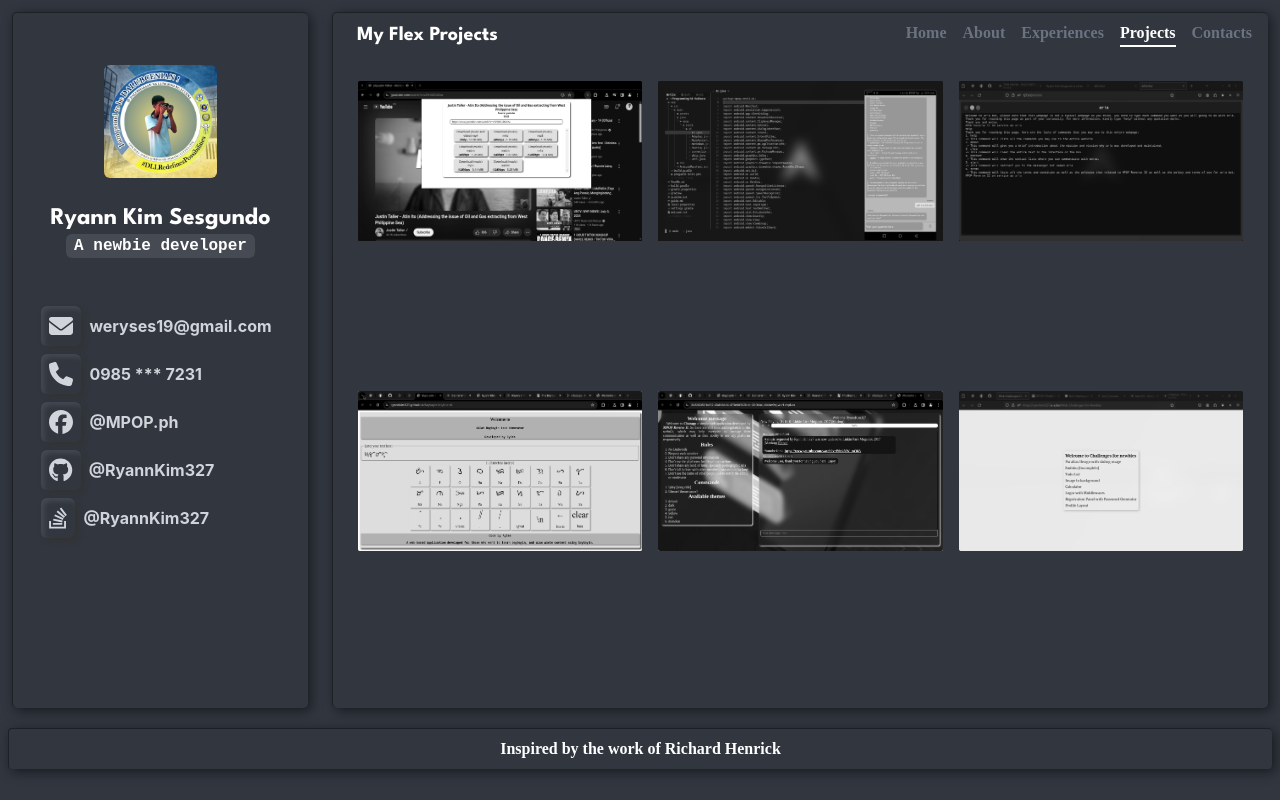
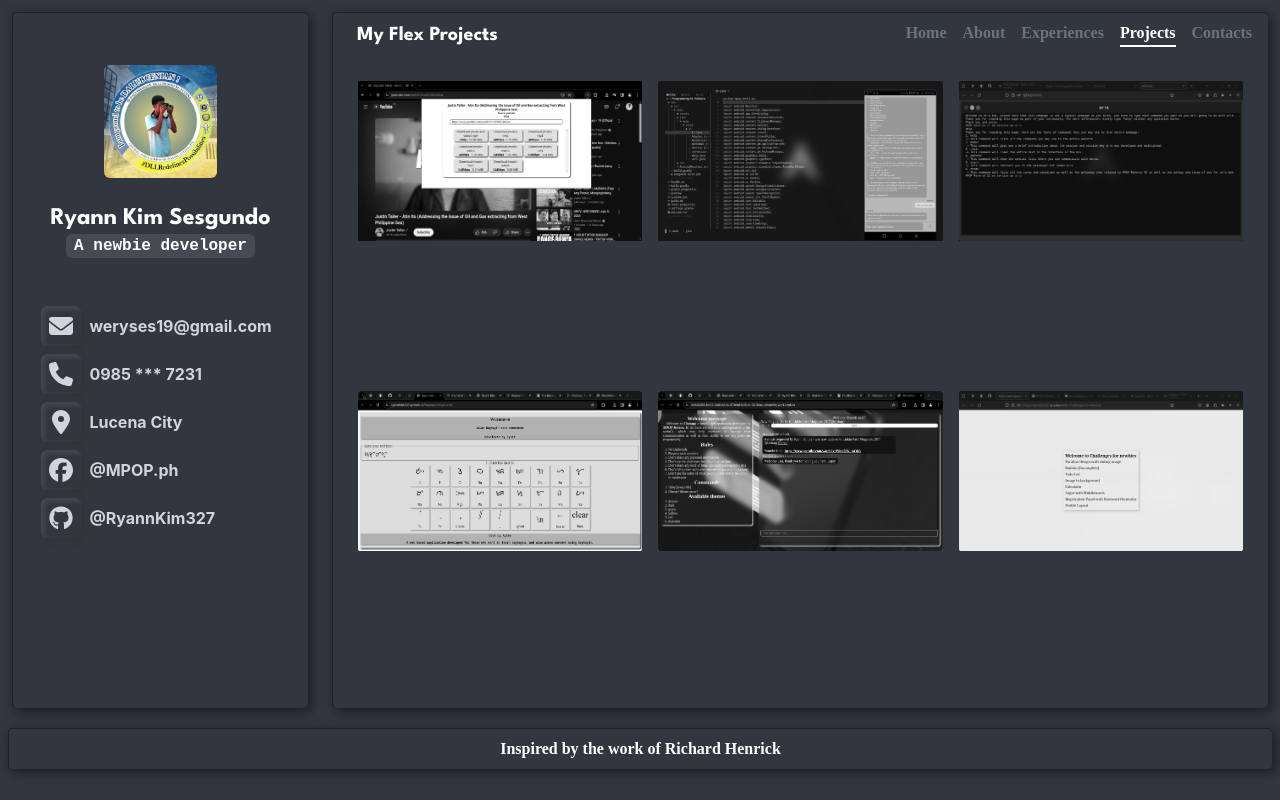
Before and after one commit to RyannKim327/ryannkim327.github.io, a React (Create React App) app: page /projects in a window 1280 px wide. Built offline with nearby package versions, Linux system fonts and the light colour scheme.

Commit message:
08-12-24 22:16 [Fixed Url Forward]

```diff
--- a/src/components/left.tsx
+++ b/src/components/left.tsx
@@ -1,22 +1,36 @@
 import { FontAwesomeIcon } from "@fortawesome/react-fontawesome";
-import { faEnvelope, faPhone } from "@fortawesome/free-solid-svg-icons";
+import {
+  faEnvelope,
+  faLocationDot,
+  faPhone,
+} from "@fortawesome/free-solid-svg-icons";
 import Me from "./../assets/img/profile.jpg";
 import { IconProp } from "@fortawesome/fontawesome-svg-core";
-import {
-  faFacebook,
-  faGithub,
-  faStackOverflow,
-} from "@fortawesome/free-brands-svg-icons";
+import { faFacebook, faGithub } from "@fortawesome/free-brands-svg-icons";
 
-const li = (icon: IconProp, info: string) => {
+const goto = (url: string) => {
+  if (url) {
+    const w = window.open(url, "_black");
+    if (w) {
+      w.focus();
+    }
+  }
+};
+
+const li = (icon: IconProp, info: string, url: string) => {
   const styles = {
     boxShadow:
       "3px 3px 5px #333333, 3px 3px 5px inset rgba(255, 255, 255, 0.1)",
   };
   return (
-    <li className="flex items-center my-2 justify-start font-bold text-gray-300 hover:text-white">
+    <li
+      onClick={() => {
+        goto(url);
+      }}
+      className={`flex items-center my-2 justify-start font-bold text-gray-300 hover:text-white ${url !== "" ? "cursor-pointer" : ""}`}
+    >
       <FontAwesomeIcon
-        className="text-2xl rounded-md p-2 box-border"
+        className="text-2xl rounded-md aspect-square p-2 box-border"
         style={styles}
         icon={icon ?? ""}
       />
@@ -38,11 +52,11 @@ const Left = () => {
         A newbie developer
       </h3>
       <ul className="mt-10">
-        {li(faEnvelope, "weryses19@gmail.com")}
-        {li(faPhone, "0985 *** 7231")}
-        {li(faFacebook, "@MPOP.ph")}
-        {li(faGithub, "@RyannKim327")}
-        {li(faStackOverflow, "@RyannKim327")}
+        {li(faEnvelope, "weryses19@gmail.com", "")}
+        {li(faPhone, "0985 *** 7231", "")}
+        {li(faLocationDot, "Lucena City", "")}
+        {li(faFacebook, "@MPOP.ph", "https://facebook.com/MPOP.ph")}
+        {li(faGithub, "@RyannKim327", "https://github.com/RyannKim328")}
       </ul>
     </div>
   );
--- a/src/pages/about.tsx
+++ b/src/pages/about.tsx
@@ -9,10 +9,12 @@ const About = () => {
       initial={{
         boxSizing: "border-box",
         position: "absolute",
-        marginTop: "100%",
+        marginTop: "50%",
+        opacity: 0,
       }}
       animate={{
         marginTop: 0,
+        opacity: 1,
       }}
       exit={{ marginTop: "100%" }}
       className="p-4 overflow-hidden"
--- a/src/pages/contacts.tsx
+++ b/src/pages/contacts.tsx
@@ -44,7 +44,7 @@ const Contacts = () => {
       </motion.div>
 
       <form action="" method="POST" className="w-full box-border">
-        <h1 className="text-xl pl-6 spartan pt-6">Contact Form</h1>
+        <h1 className="text-xl pl-6 spartan mt-4">Contact Form</h1>
         <div className="flex flex-col w-full border-box">
           <div className="flex flex-row w-full">
             {input("email", "email", "Email")}
--- a/src/pages/projects.tsx
+++ b/src/pages/projects.tsx
@@ -8,9 +8,15 @@ import websamples from "../assets/projects/web-samples.png";
 import chatapp from "../assets/projects/chatapp.png";
 
 const Project = (props: any) => {
-  function go(location_: string) {
-    console.log(location_);
+  function go(url: string) {
+    if (url) {
+      const w = window.open(url);
+      if (w) {
+        w.focus();
+      }
+    }
   }
+
   return (
     <motion.div
       initial={{
@@ -24,7 +30,9 @@ const Project = (props: any) => {
         delay: props.delay,
       }}
       className="grayscale hover:grayscale-0 h-40 aspect-video transition ease-in transition-75 delay-75 overflow-hidden"
-      // onClick={go(props.location)}
+      onClick={() => {
+        go(props.location);
+      }}
     >
       <img
         src={props.src}
@@ -51,20 +59,40 @@ const Projects = () => {
         delay={0}
         location="https://github.com/RyannKim327/video-downloader-extension/releases/tag/Chrome-0.0.3"
       />
-      <Project src={ai} alt="AI Haibara" text="AI Haibara" delay={0.25} />
-      <Project src={aria} alt="Ar!a Bot" text="Ar!a Bot" delay={0.5} />
+      <Project
+        src={ai}
+        alt="AI Haibara"
+        text="AI Haibara"
+        delay={0.25}
+        location="https://github.com/RyannKim327/Ai-Haibara/raw/main/app.apk"
+      />
+      <Project
+        src={aria}
+        alt="Ar!a Bot"
+        text="Ar!a Bot"
+        delay={0.5}
+        location="https://ryannkim327.is-a.dev/FacebookBot"
+      />
       <Project
         src={baybayin}
         alt="Baybayin Keyboard"
         text="Baybayin Keyboard"
         delay={0.75}
+        location="https://ryannkim327.is-a.dev/Baybayin-Keyboard"
       />
-      <Project src={chatapp} alt="Chat App" text="Chat App" delay={1} />
+      <Project
+        src={chatapp}
+        alt="Chat App"
+        text="Chat App"
+        delay={1}
+        location="https://chat-app-y7a7.onrender.com"
+      />
       <Project
         src={websamples}
         alt="Web Samples for Newbie"
         text="Web Challenges"
         delay={1.25}
+        location="https://ryannkim327.is-a.dev/Web-Challenges-for-Newbie"
       />
     </div>
   );
--- a/src/widgets/wordbyword-text.tsx
+++ b/src/widgets/wordbyword-text.tsx
@@ -5,12 +5,14 @@ const single = (text: string, delay: number, pos: string) => {
     <motion.h1
       initial={{
         overflow: "hidden",
-        marginTop: "200%",
+        marginTop: "100%",
         marginRight: "0.5rem",
+        opacity: 0,
       }}
       animate={{
         marginTop: 0,
         marginBottom: pos,
+        opacity: 1,
       }}
       transition={{
         delay: delay / 5,
```
